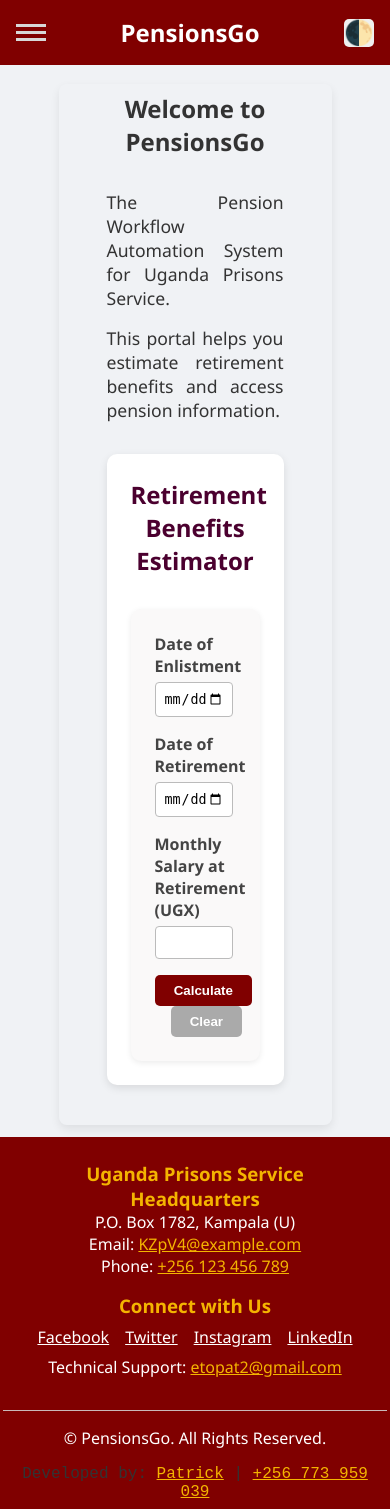
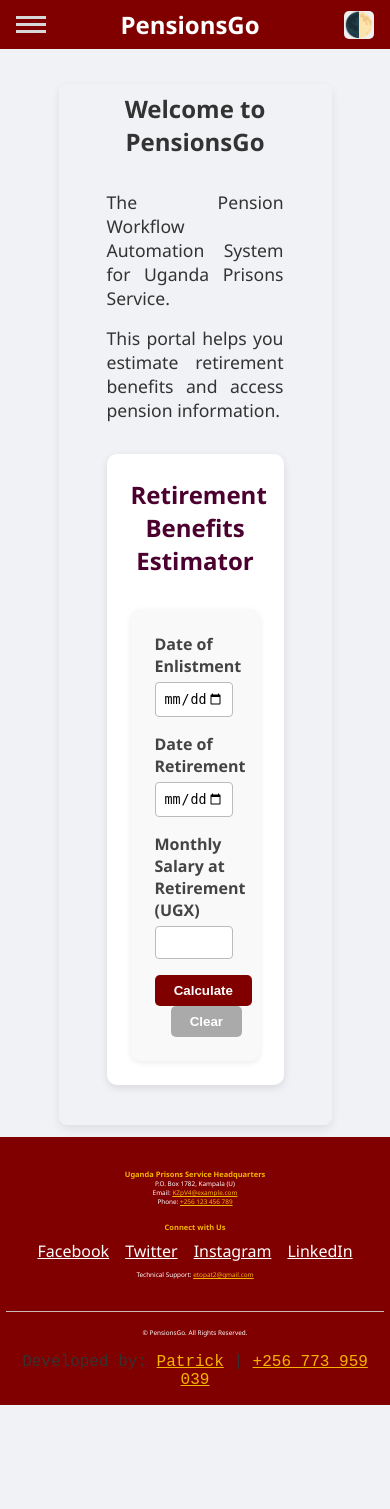
Before and after one commit to etopat/PensionApp, a PHP site: page /frontend/index.html in a window 390 px wide. After the commit the page ends 1405 px from the top, so only its background shows below. Run offline with PHP 8.4, Linux system fonts and the light colour scheme.

Commit message:
modified header width using wrapper to 100% on mobile view and corrected footer-holder class declaration on mobile view

```diff
--- a/frontend/css/styles.css
+++ b/frontend/css/styles.css
@@ -149,7 +149,16 @@
     header.hide .header-links {
         display: none !important;
     }
-    footer-holder {
+
+    .header-wrapper {
+        width: 100%;
+        justify-content: space-between;
+        padding: 0.5rem 1rem;
+        flex-wrap: nowrap;
+        align-items: center;
+    }
+
+    .footer-holder {
         width: 100%;
         font-size: 0.4rem;
         position: relative;
```
